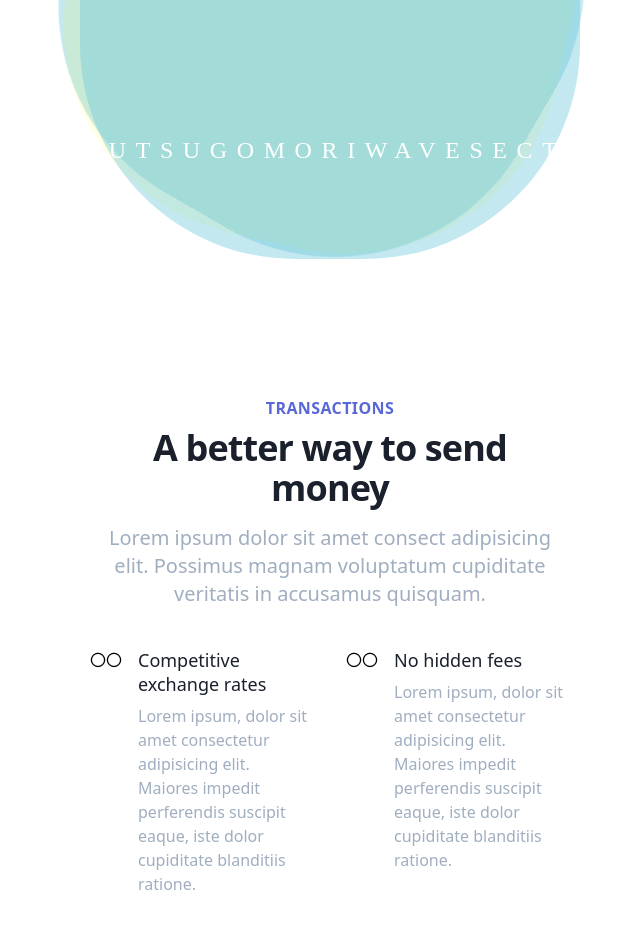
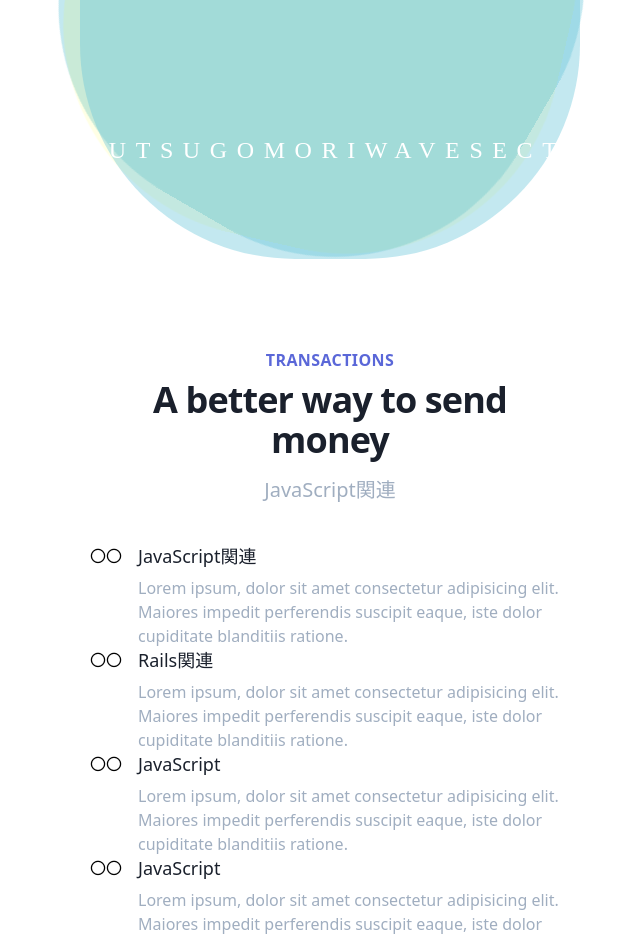
Before and after one commit to aa-0921/aoyama-portfolio, a Next.js app: page /section in a window 1280 px wide. Shown: the top 938 px of the page, without its empty margins (310-950 px from the left). Built offline with nearby package versions, Linux system fonts and the light colour scheme.

Commit message:
[add]sectionページの調整

```diff
--- a/pages/section.js
+++ b/pages/section.js
@@ -14,29 +14,28 @@ export default function section() {
           <title>{siteTitle}</title>
         </Head>
 
-        <div className="py-12 bg-white">
+        <div>
           <div className="max-w-screen-xl mx-auto px-4 sm:px-6 lg:px-8">
             <div className="lg:text-center">
-              <p className="text-base leading-6 text-indigo-600 font-semibold tracking-wide uppercase">
-                Transactions
+              <p className="text-base leading-6 text-indigo-600 font-semibold tracking-wide">
+                TRANSACTIONS
               </p>
               <h3 className="mt-2 text-3xl leading-8 font-extrabold tracking-tight text-gray-900 sm:text-4xl sm:leading-10">
                 A better way to send money
               </h3>
               <p className="mt-4 max-w-2xl text-xl leading-7 text-gray-500 lg:mx-auto">
-                Lorem ipsum dolor sit amet consect adipisicing elit. Possimus
-                magnam voluptatum cupiditate veritatis in accusamus quisquam.
+                JavaScript関連
               </p>
             </div>
 
             <div className="mt-10">
-              <ul className="md:grid md:grid-cols-2 md:gap-x-8 md:gap-y-10">
+              <ul className="">
                 <li>
                   <div className="flex">
                     <div className="flex-shrink-0">〇〇</div>
                     <div className="ml-4">
                       <h4 className="text-lg leading-6 font-medium text-gray-900">
-                        Competitive exchange rates
+                        JavaScript関連
                       </h4>
                       <p className="mt-2 text-base leading-6 text-gray-500">
                         Lorem ipsum, dolor sit amet consectetur adipisicing
@@ -51,7 +50,7 @@ export default function section() {
                     <div className="flex-shrink-0">〇〇</div>
                     <div className="ml-4">
                       <h4 className="text-lg leading-6 font-medium text-gray-900">
-                        No hidden fees
+                        Rails関連
                       </h4>
                       <p className="mt-2 text-base leading-6 text-gray-500">
                         Lorem ipsum, dolor sit amet consectetur adipisicing
@@ -66,7 +65,7 @@ export default function section() {
                     <div className="flex-shrink-0">〇〇</div>
                     <div className="ml-4">
                       <h4 className="text-lg leading-6 font-medium text-gray-900">
-                        Transfers are instant
+                        JavaScript
                       </h4>
                       <p className="mt-2 text-base leading-6 text-gray-500">
                         Lorem ipsum, dolor sit amet consectetur adipisicing
@@ -81,7 +80,7 @@ export default function section() {
                     <div className="flex-shrink-0">〇〇</div>
                     <div className="ml-4">
                       <h4 className="text-lg leading-6 font-medium text-gray-900">
-                        Mobile notifications
+                        JavaScript
                       </h4>
                       <p className="mt-2 text-base leading-6 text-gray-500">
                         Lorem ipsum, dolor sit amet consectetur adipisicing
```
